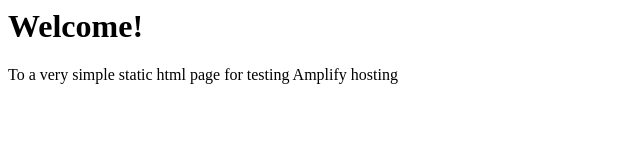
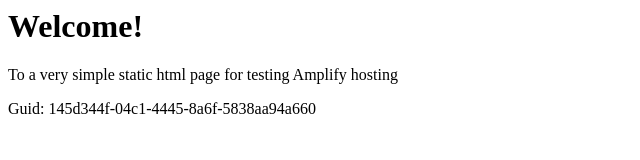
Before and after one commit to aws-aemilia-syd/Github-PR-Commit-Integration-Test-DoNotTouch-v0-preprod-ap-southeast-2, a website: page src/index.html in a window 1280 px wide. Shown: the whole page, without its empty margins (0-640 px from the left). Drawn offline with Linux system fonts and the light colour scheme.

Commit message:
commit from integ tests

```diff
--- a/src/index.html
+++ b/src/index.html
@@ -1,3 +1,5 @@
+
+
 <html lang="en">
 
 <head>
@@ -10,6 +12,6 @@
 <body>
     <h1>Welcome!</h1>
     <p>To a very simple static html page for testing Amplify hosting</p>
-</body>
+    <p>Guid: 145d344f-04c1-4445-8a6f-5838aa94a660</p></body>
 
 </html>
```
